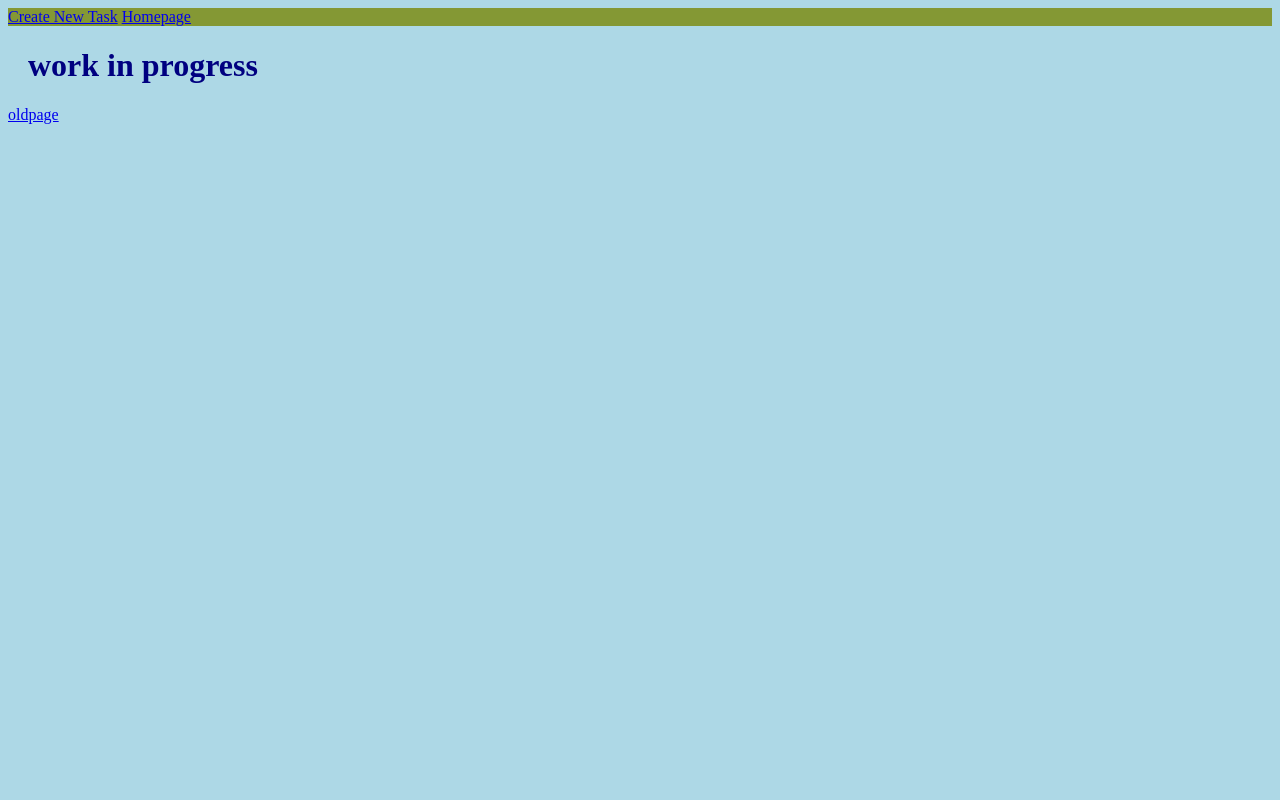
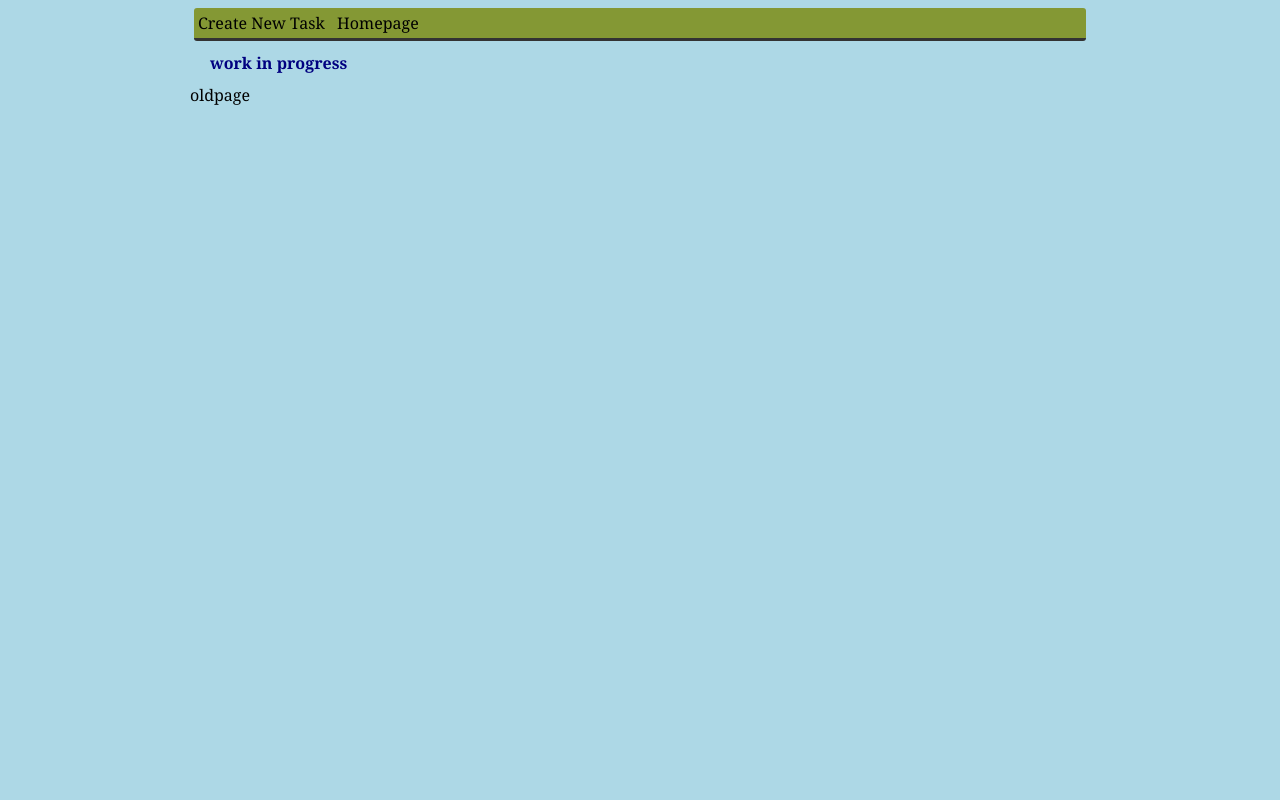
Before and after one commit to blakewrege/www, a PHP site: page / in a window 1280 px wide. Run offline with PHP 8.4, Linux system fonts and the light colour scheme.

Commit message:
css testing

```diff
--- a/stylesheet.css
+++ b/stylesheet.css
@@ -4,7 +4,83 @@ body {
 h1 {
     color: navy;
     margin-left: 20px;
+    font-size: 16px;
 }
+* {
+	font-family: Georgia;
+}
+
+p.ex {
+    margin-left: 600px;
+}
+
+body {
+	max-width: 900px;
+	margin-left: auto;
+	margin-right: auto;
+}
+
+tr, .box {
+	border-bottom: #333333 solid 3px;
+	border-radius: 3px;
+	padding: 4px;
+}
+
+tr {
+	padding: 4px;
+
+	border-left: black solid 1px;
+	border-top: black solid 1px;
+}
+
+th {
+	list-style-type: none;
+	padding: 2px;
+}
+
+tr:nth-child(2n), .form_row {
+	background-color: #cccccc;
+	padding: 2px;
+}
+
+#date {
+	float: right;
+}
+
+.container, .box {
+	margin: 4px;
+}
+
 .box {
 	background-color: #849834;
 }
+
+.task {
+	padding-left: 4px;
+	padding-right: 4px;
+}
+
+.menu_item {
+	margin-right: 8px;
+}
+
+.form_row {
+	margin-bottom: 4px;
+	margin-top: 4px;
+}
+
+.form_label {
+	display: inline-block;
+	vertical-align: top;
+	width: 150px;
+}
+
+a, a:visited {
+	color: black;
+	text-decoration: none;
+}
+
+a:hover {
+	color: #333333;
+	text-decoration: underline;
+}
```
